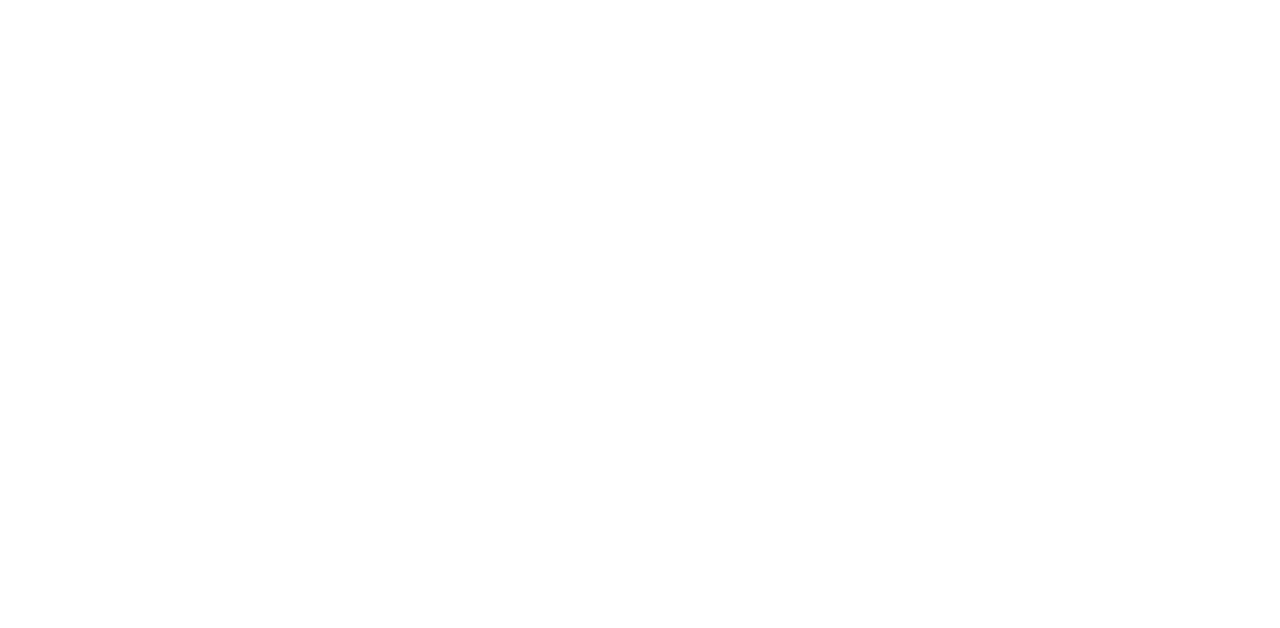
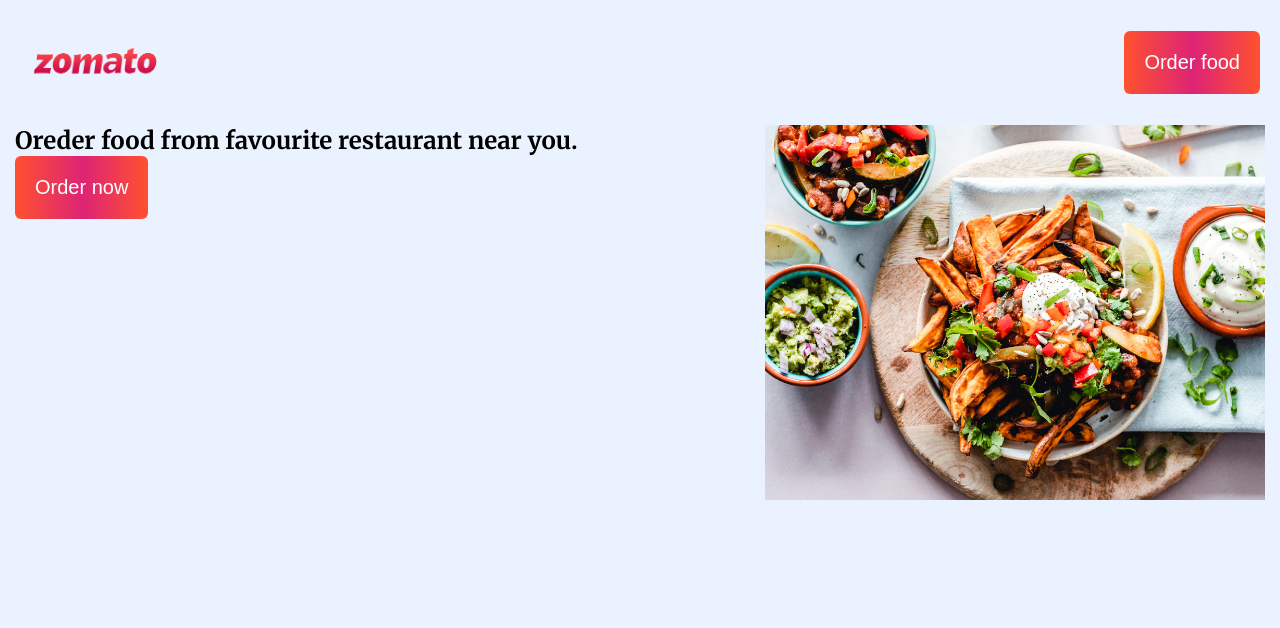
Before and after one commit to krushna2001/Mission-1, a plain HTML site: page index.html in a window 1280 px wide. Drawn offline with Linux system fonts and the light colour scheme.

Commit message:
add navbar and her

```diff
--- a/index.html
+++ b/index.html
@@ -5,8 +5,36 @@
     <meta http-equiv="X-UA-Compatible" content="IE=edge">
     <meta name="viewport" content="width=device-width, initial-scale=1.0">
     <title>Document</title>
+    <link rel="preconnect" href="https://fonts.gstatic.com">
+    <link href="https://fonts.googleapis.com/css2?family=Merriweather:ital,wght@0,300;0,400;0,700;0,900;1,300;1,400;1,700;1,900&display=swap" rel="stylesheet">
+    <link rel="stylesheet" href="style.css"/>
 </head>
 <body>
+    <!--navbar-->
+    <header>
+        <nav class="navbar">
+            <div class="navbar_brand">
+                <img src="./assets/logo.png" alt="logo" class="navbar_logo"/>
+            </div>
+            <div class="navbar_nav_items">
+                <button class="nav_item button_primary">Order food</button>
+            </div>
+        </nav>
+    </header>
+    <main class="container">
+         <!--Hero section-->
+        <section class="hero_container">
+            <div class="hero_image_container">
+                <img class="hero_image" src="./assets/hero.jpg" alt="hero image"/>
+            </div>
+            <div class="hero_description">
+                <h1 class="hero_text">
+                    Oreder food from favourite restaurant near you.
+                </h1>
+                <button class="button_primary">Order now</button>
+            </div>
+        </section>
+    </main>
 
 </body>
 </html>
--- a/style.css
+++ b/style.css
@@ -0,0 +1,87 @@
+*{
+    margin: 0;
+    padding: o;
+    box-sizing: border-box;
+}
+/*global*/
+body{
+    font-family: "Merriweather", sans-serif;
+    background-color: #ebf2ff;
+    overflow-x: hidden;
+}
+.button_primary{
+    background-image: linear-gradient(
+        to right,
+        #ff512f 0%,
+        #dd2476 51%,
+        #ff512f 100%
+    );
+    color: #fff;
+    padding: 12px;
+    border: none;
+    border-radius: 6px;
+
+}
+.container{
+    width: 100%;
+    margin: 0;
+    padding: 0 15px;
+}
+.navbar{
+    display: flex;
+    justify-content: space-around;
+    align-items: center;
+
+}
+.navbar_brand{
+    width: 100px;
+
+}
+.navbar_logo{
+    width: 100%;
+}
+.hero_container{
+    width: 100%;
+    display: flex;
+    flex-direction: row-reverse;
+    justify-content: space-between;
+}
+.hero_image_container{
+    width: 100%;
+
+}
+.hero_image{
+    width: 100%;
+}
+
+@media(min-width: 768px){
+    .navbar{
+        justify-content: space-between;
+        padding: 10px 20px;
+    }
+    .navbar_brand{
+        width: 150px;
+    }
+    .button_primary{
+        padding: 20px;
+        font-size: 20px;
+    }
+    .hero_container{
+        display: flex;
+        gap: 10px;
+    }
+
+}
+@media(min-width:1020px){
+    .container{
+        max-width: 1020;
+    }
+    .hero_image_container{
+        height: 500px;
+        width: 500px;
+    }
+
+}
+@media(min-width:1400px){
+
+}
```
